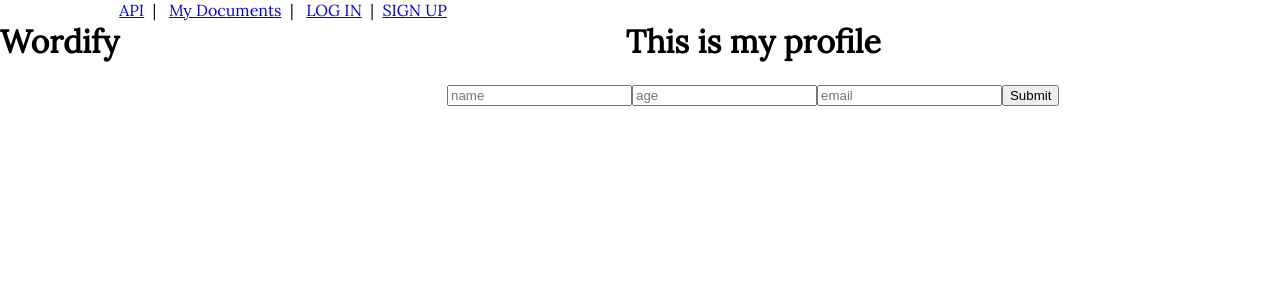
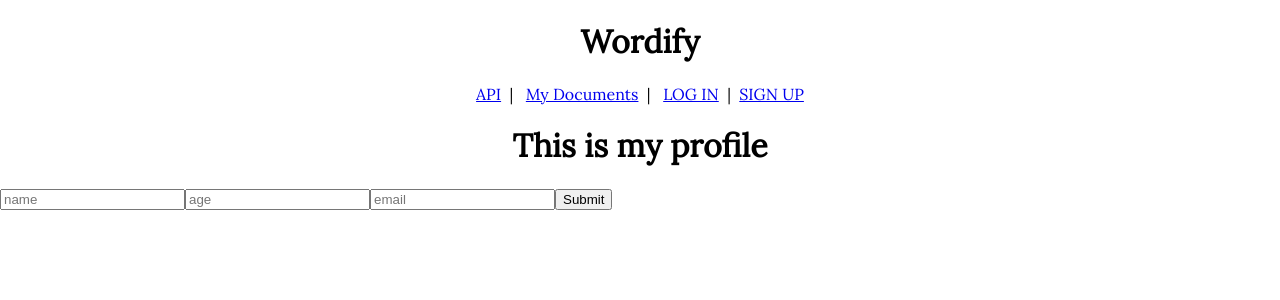
Before and after one commit to KareemD123/wordify, a React (Create React App) app: page / in a window 1280 px wide. Shown: the top 300 px of the page. Built offline with nearby package versions, Linux system fonts and the light colour scheme.

Commit message:
comment out flex experiment

```diff
--- a/src/App.css
+++ b/src/App.css
@@ -1,7 +1,7 @@
-.App {
+/* .App {
   display: flex;
   flex-direction: row;
-}
+} */
 
 .App-logo {
   height: 40vmin;
```
